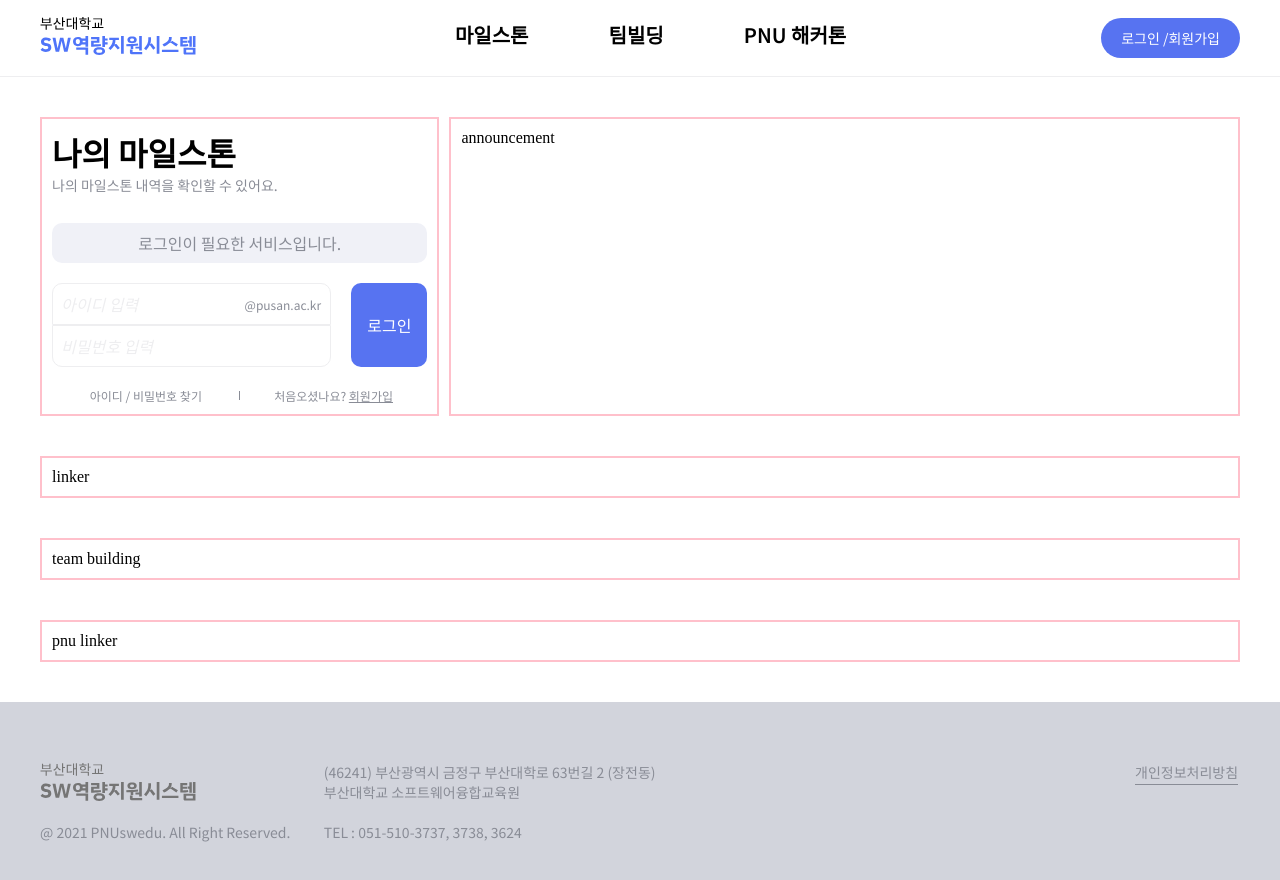
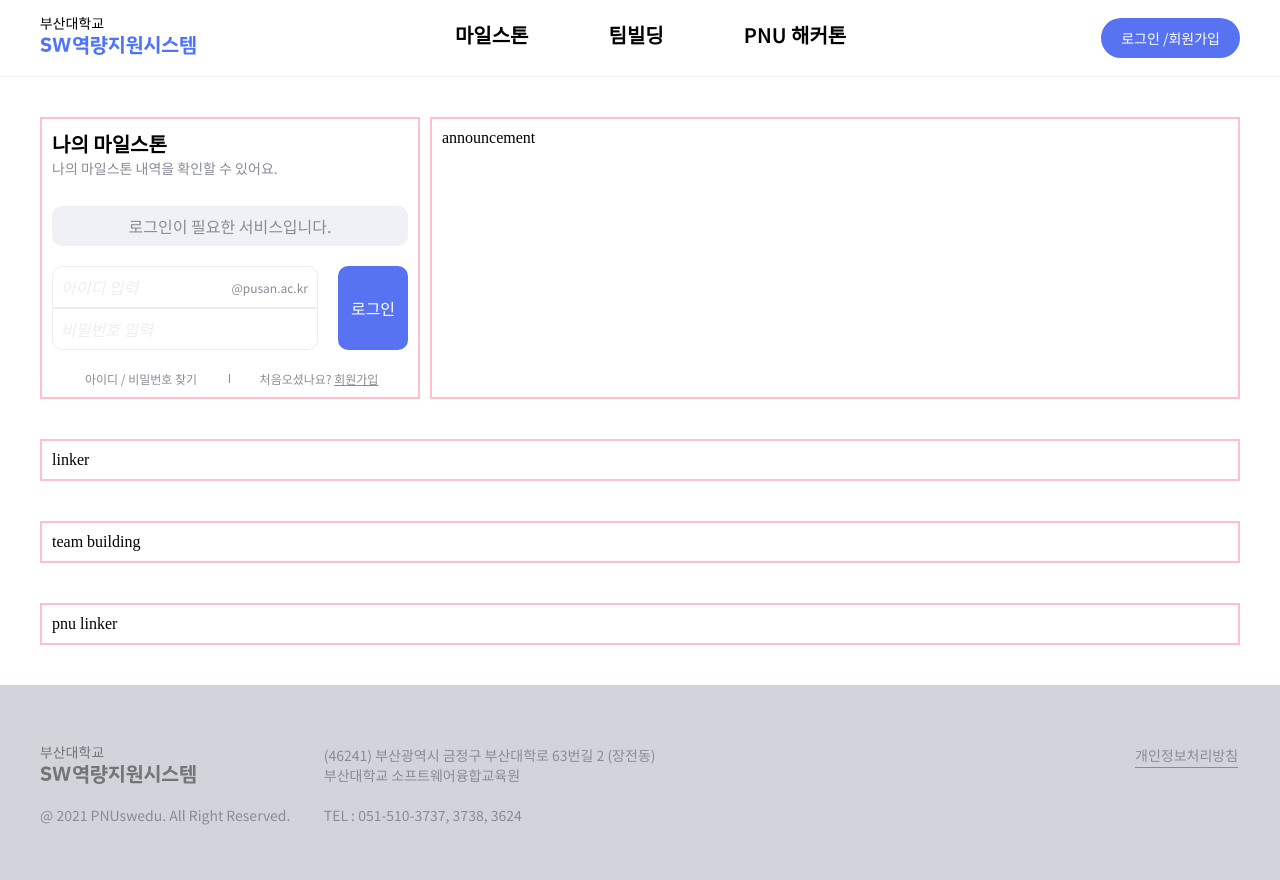
Before and after one commit to SW-CSS/sw-css, a Next.js app in the folder frontend/: page / in a window 1280 px wide. Shown: the top 880 px of the page. Built offline with nearby package versions, Linux system fonts and the light colour scheme.

Commit message:
design: 레이아웃 수정
#35

```diff
--- a/frontend/src/app/components/styled.ts
+++ b/frontend/src/app/components/styled.ts
@@ -4,8 +4,17 @@ import styled from 'styled-components';
 
 import { COLOR, FONT_STYLE } from '@/constants';
 
+export const TitleWrapper = styled.div`
+  display: flex;
+`;
+
+export const TitleContent = styled.div`
+  display: flex;
+  flex-direction: column;
+`;
+
 export const Title = styled.p`
-  font: ${FONT_STYLE.xl.semibold};
+  font: ${FONT_STYLE.lg.semibold};
 `;
 
 export const Description = styled.p`
--- a/frontend/src/app/styled.ts
+++ b/frontend/src/app/styled.ts
@@ -33,7 +33,8 @@ export const FlexWrapper = styled.div`
 `;
 
 export const MilestoneWrapper = styled(ContentWrapper)`
-  width: 600px;
+  width: 380px;
+  flex-shrink: 0;
   @media screen and (max-width: ${RESPONSIVE_WIDTH.tablet}) {
     width: 100%;
   }
```
